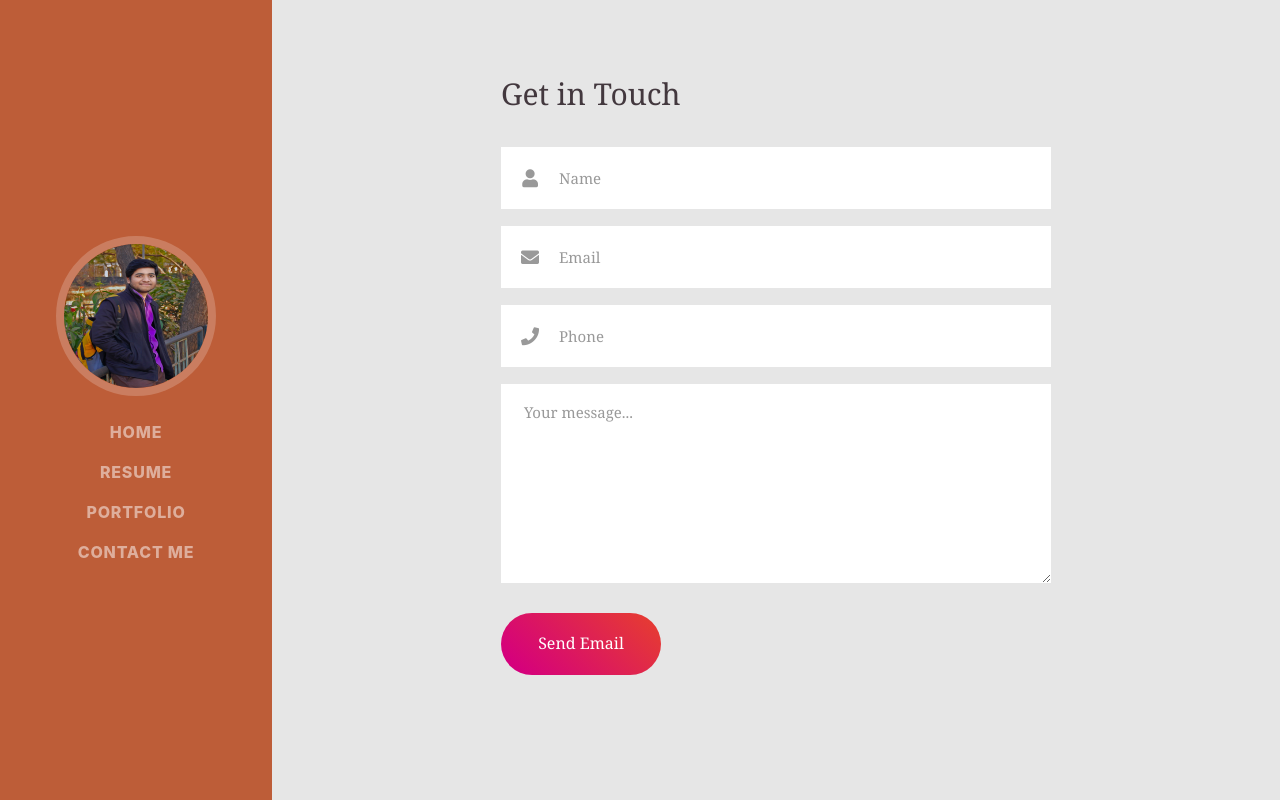
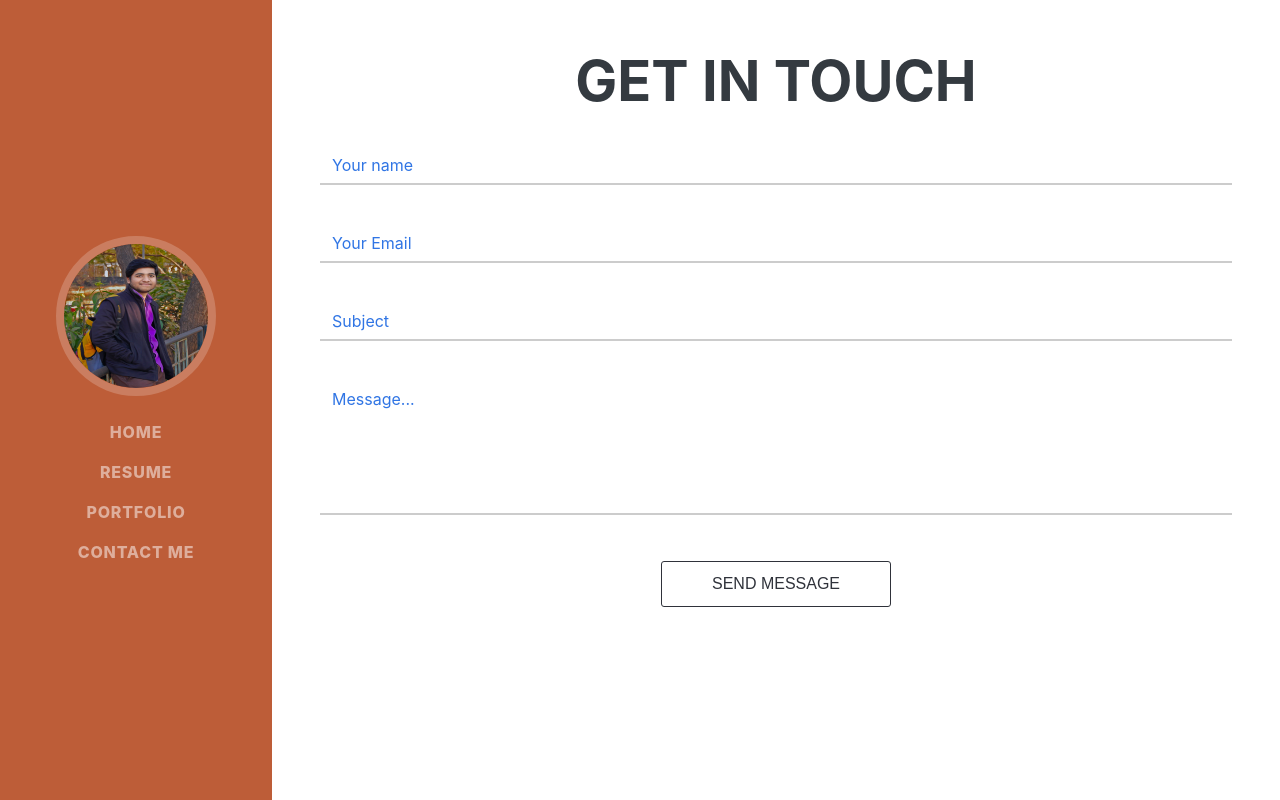
Before and after one commit to zahedbri/MyPortfolio-v1, an Angular app: page /contact in a window 1280 px wide. Built offline with nearby package versions, Linux system fonts and the light colour scheme; a web font is replaced by a local one.

Commit message:
contact form fixed

```diff
--- a/src/app/contact-form/contact-form.component.css
+++ b/src/app/contact-form/contact-form.component.css
@@ -1,340 +1,54 @@
-
-
-/*---------------------------------------------*/
-a {
-    font-family: 'Times New Roman', Times, serif;
-    font-size: 14px;
-    line-height: 1.7;
-    color: #666666;
-    margin: 0px;
-    transition: all 0.4s;
-    -webkit-transition: all 0.4s;
-    -o-transition: all 0.4s;
-    -moz-transition: all 0.4s;
+textarea {
+	resize: none;
+}
+.form-label {
+	font-size: 16px;
+	color: #3075e4;
+	margin: 0;
+	display: block;
+	opacity: 1;
+	-webkit-transition: .333s ease top, .333s ease opacity;
+	transition: .333s ease top, .333s ease opacity;
+}
+.form-control {
+	border-radius: 0;
+	border-color: #ccc;
+   	border-width: 0 0 2px 0;
+   	border-style: none none solid none;
+   	box-shadow: none;
+}
+.form-control:focus {
+	box-shadow: none;
+	border-color: #5e9bfc;
+}
+/* .js-hide-label {
+	opacity: 0;
+}
+.js-unhighlight-label {
+	color: #999  */
+/* } */
+.btn-start-order {
+	background: 0 0 #ffffff;
+    border: 1px solid #2f323a;
+    border-radius: 3px;
+    color: #2f323a;
+    font-family: "Raleway", sans-serif;
+    font-size: 16px;
+    line-height: inherit;
+    margin: 30px 0;
+    padding: 10px 50px;
+    text-transform: uppercase;
+    transition: all 0.25s ease 0s;
+}
+.btn-start-order:hover,.btn-start-order:active, .btn-start-order:focus {
+	border-color: #5e9bfc;
+	/*color: #5e9bfc;*/
 }
 
-a:focus {
-    outline: none !important;
+input::placeholder, textarea::placeholder {
+  color: #3075e4;
 }
 
-a:hover {
-    text-decoration: none;
+input:focus::placeholder, textarea:focus::placeholder {
+  color: grey;
 }
-
-  /*---------------------------------------------*/
-h1,h2,h3,h4,h5,h6 {
-    margin: 0px;
-}
-
-p {
-    font-family: 'Times New Roman', Times, serif;
-    font-size: 14px;
-    line-height: 1.7;
-    color: #666666;
-    margin: 0px;
-}
-
-ul, li {
-    margin: 0px;
-    list-style-type: none;
-}
-
-
-  /*---------------------------------------------*/
-input {
-    outline: none;
-    border: none;
-}
-
-input[type="number"] {
-    -moz-appearance: textfield;
-    appearance: none;
-    -webkit-appearance: none;
-}
-
-input[type="number"]::-webkit-outer-spin-button,
-input[type="number"]::-webkit-inner-spin-button {
-    -webkit-appearance: none;
-}
-
-textarea {
-    outline: none;
-    border: none;
-}
-
-textarea:focus, input:focus {
-    border-color: transparent !important;
-}
-
-input:focus::-webkit-input-placeholder { color:transparent; }
-input:focus:-moz-placeholder { color:transparent; }
-  input:focus::-moz-placeholder { color:transparent; }
-  input:focus:-ms-input-placeholder { color:transparent; }
-
-  textarea:focus::-webkit-input-placeholder { color:transparent; }
-  textarea:focus:-moz-placeholder { color:transparent; }
-  textarea:focus::-moz-placeholder { color:transparent; }
-  textarea:focus:-ms-input-placeholder { color:transparent; }
-
-  input::-webkit-input-placeholder { color: #999999;}
-  input:-moz-placeholder { color: #999999;}
-  input::-moz-placeholder { color: #999999;}
-  input:-ms-input-placeholder { color: #999999;}
-
-  textarea::-webkit-input-placeholder { color: #999999;}
-  textarea:-moz-placeholder { color: #999999;}
-  textarea::-moz-placeholder { color: #999999;}
-  textarea:-ms-input-placeholder { color: #999999;}
-
-  /*---------------------------------------------*/
-button {
-    outline: none !important;
-    border: none;
-    background: transparent;
-}
-
-button:hover {
-    cursor: pointer;
-}
-
-iframe {
-    border: none !important;
-}
-
-
-  /*---------------------------------------------*/
-  .container {
-      max-width: 1200px;
-  }
-
-
-
-
-  /*//////////////////////////////////////////////////////////////////
-  [ Contact ]*/
-
-.container-contact100 {
-    width: 100%;
-    min-height: 100vh;
-    display: -webkit-box;
-    display: -webkit-flex;
-    display: -moz-box;
-    display: -ms-flexbox;
-    display: flex;
-    flex-wrap: wrap;
-    justify-content: center;
-    align-items: center;
-    padding: 15px;
-    background: #e6e6e6;
-}
-
-.wrap-contact100 {
-    width: 550px;
-    background: transparent;
-    padding: 30px 0 80px 0;
-}
-
-
-  /*==================================================================
-  [ Form ]*/
-
-.contact100-form {
-    width: 100%;
-}
-
-.contact100-form-title {
-    display: block;
-    font-family: Georgia, 'Times New Roman', Times, serif;
-    font-size: 30px;
-    color: #43383e;
-    line-height: 1.2;
-    text-align: left;
-    padding-bottom: 35px;
-}
-
-
-
-  /*------------------------------------------------------------------
-  [ Input ]*/
-
-  .wrap-input100 {
-    width: 100%;
-    position: relative;
-    background-color: #fff;
-    margin-bottom: 17px;
-  }
-
-  .label-input100 {
-    display: -webkit-box;
-    display: -webkit-flex;
-    display: -moz-box;
-    display: -ms-flexbox;
-    display: flex;
-    justify-content: center;
-    align-items: center;
-    width: 58px;
-    height: 62px;
-    position: absolute;
-    top: 0;
-    left: 0;
-    cursor: pointer;
-    font-size: 18px;
-    color: #999999;
-  }
-
-  .input100 {
-    display: block;
-    width: 100%;
-    background: transparent;
-    font-family: Georgia, 'Times New Roman', Times, serif;
-    font-size: 15px;
-    color: #43383e;
-    line-height: 1.2;
-    padding: 0 5px;
-  }
-
-
-  /*---------------------------------------------*/
-  input.input100 {
-    height: 62px;
-    padding: 0 20px 0 58px;
-  }
-
-
-  textarea.input100 {
-    min-height: 199px;
-    padding: 19px 20px 0 23px;
-  }
-
-  /*------------------------------------------------------------------
-  [ Button ]*/
-  .container-contact100-form-btn {
-    display: -webkit-box;
-    display: -webkit-flex;
-    display: -moz-box;
-    display: -ms-flexbox;
-    display: flex;
-    flex-wrap: wrap;
-    padding-top: 13px;
-  }
-
-  .wrap-contact100-form-btn {
-    display: block;
-    position: relative;
-    z-index: 1;
-    border-radius: 31px;
-    overflow: hidden;
-  }
-
-  .contact100-form-bgbtn {
-    position: absolute;
-    z-index: -1;
-    width: 300%;
-    height: 100%;
-    background: #df2351;
-    background: -webkit-linear-gradient(-135deg, #d5007d, #e53935, #d5007d, #e53935);
-    background: -o-linear-gradient(-135deg, #d5007d, #e53935, #d5007d, #e53935);
-    background: -moz-linear-gradient(-135deg, #d5007d, #e53935, #d5007d, #e53935);
-    background: linear-gradient(-135deg, #d5007d, #e53935, #d5007d, #e53935);
-    top: 0;
-    left: -100%;
-
-    -webkit-transition: all 0.4s;
-    -o-transition: all 0.4s;
-    -moz-transition: all 0.4s;
-    transition: all 0.4s;
-  }
-
-  .contact100-form-btn {
-    display: -webkit-box;
-    display: -webkit-flex;
-    display: -moz-box;
-    display: -ms-flexbox;
-    display: flex;
-    justify-content: center;
-    align-items: center;
-    padding: 0 20px;
-    min-width: 160px;
-    height: 62px;
-
-    font-family: Georgia, 'Times New Roman', Times, serif;
-    font-size: 16px;
-    color: #fff;
-    line-height: 1.2;
-  }
-
-  .wrap-contact100-form-btn:hover .contact100-form-bgbtn {
-    left: 0;
-  }
-
-  /*------------------------------------------------------------------
-  [ Responsive ]*/
-
-
-
-  /*------------------------------------------------------------------
-  [ Alert validate ]*/
-
-  .validate-input {
-    position: relative;
-  }
-
-  .alert-validate::before {
-    content: attr(data-validate);
-    position: absolute;
-    max-width: 70%;
-    background-color: #fff;
-    border: 1px solid #c80000;
-    border-radius: 2px;
-    padding: 4px 25px 4px 10px;
-    top: 50%;
-    -webkit-transform: translateY(-50%);
-    -moz-transform: translateY(-50%);
-    -ms-transform: translateY(-50%);
-    -o-transform: translateY(-50%);
-    transform: translateY(-50%);
-    right: 2px;
-    pointer-events: none;
-
-    font-family: 'Times New Roman', Times, serif;
-    color: #c80000;
-    font-size: 13px;
-    line-height: 1.4;
-    text-align: left;
-
-    visibility: hidden;
-    opacity: 0;
-
-    -webkit-transition: opacity 0.4s;
-    -o-transition: opacity 0.4s;
-    -moz-transition: opacity 0.4s;
-    transition: opacity 0.4s;
-  }
-
-  .alert-validate::after {
-    content: "\f06a";
-    font-family: FontAwesome;
-    display: block;
-    position: absolute;
-    color: #c80000;
-    font-size: 16px;
-    top: 50%;
-    -webkit-transform: translateY(-50%);
-    -moz-transform: translateY(-50%);
-    -ms-transform: translateY(-50%);
-    -o-transform: translateY(-50%);
-    transform: translateY(-50%);
-    right: 8px;
-  }
-
-  .alert-validate:hover:before {
-    visibility: visible;
-    opacity: 1;
-  }
-
-  @media (max-width: 992px) {
-    .alert-validate::before {
-      visibility: visible;
-      opacity: 1;
-    }
-  }
--- a/src/app/contact-form/contact-form.component.html
+++ b/src/app/contact-form/contact-form.component.html
@@ -1,43 +1,33 @@
-<div class="container-contact100">
-    <div class="wrap-contact100">
-        <form class="contact100-form validate-form">
-            <span class="contact100-form-title">
-                Get in Touch
-            </span>
-
-            <div class="wrap-input100 validate-input" data-validate="Name is required">
-                <input class="input100" id="name" type="text" name="name" placeholder="Name">
-                <label class="label-input100" for="name">
-                    <span class="fas fa-user"></span>
-                </label>
+<div class="container mt-5 px-5">
+        <div class="row">
+            <div class="col-xs-12 col-sm-12 col-md-12 col-lg-12 text-center">
+              <h2>Get in Touch</h2>
             </div>
-
-            <div class="wrap-input100 validate-input" data-validate = "Valid email is required: ex@abc.xyz">
-                <input class="input100" id="email" type="text" name="email" placeholder="Email">
-                <label class="label-input100" for="email">
-                    <span class="fas fa-envelope"></span>
-                </label>
+        </div>
+        <div class="row mt-4">
+            <!-- col-xs-6 col-sm-6 col-md-6 col-lg-6 col-xs-offset-3  -->
+            <div class="col-xs-12 col-sm-12 col-md-12 col-lg-12 text-center">
+                <form name="contact"  method="POST" data-netlify="true">
+                    <div class="form-group">
+                        <!-- <label class="form-label" for="name">Your Name</label> -->
+                        <input type="text" class="form-control" id="name" name="name" placeholder="Your name" tabindex="1" required>
+                    </div><br>
+                    <div class="form-group">
+                        <!-- <label class="form-label" for="email">Your Email</label> -->
+                        <input type="email" class="form-control" id="email" name="email" placeholder="Your Email" tabindex="2" required>
+                    </div><br>
+                    <div class="form-group">
+                        <!-- <label class="form-label" for="subject">Subject</label> -->
+                        <input type="text" class="form-control" id="subject" name="subject" placeholder="Subject" tabindex="3">
+                    </div><br>
+                    <div class="form-group">
+                        <!-- <label class="form-label" for="message">Message</label> -->
+                        <textarea rows="5" cols="50" name="message" class="form-control" id="message" placeholder="Message..." tabindex="4" required></textarea>
+                    </div>
+                    <div class="text-center">
+                        <button type="submit" class="btn btn-start-order">Send Message</button>
+                    </div>
+                </form>
             </div>
-
-            <div class="wrap-input100 validate-input" data-validate = "Phone is required">
-                <input class="input100" id="phone" type="tel" name="phone" placeholder="Phone">
-                <label class="label-input100" for="phone">
-                    <span class="fas fa-phone"></span>
-                </label>
-            </div>
-
-            <div class="wrap-input100 validate-input" data-validate = "Message is required">
-                <textarea class="input100" name="message" placeholder="Your message..."></textarea>
-            </div>
-
-            <div class="container-contact100-form-btn">
-                <div class="wrap-contact100-form-btn">
-                    <div class="contact100-form-bgbtn"></div>
-                    <button class="contact100-form-btn">
-                        Send Email
-                    </button>
-                </div>
-            </div>
-        </form>
-    </div>
-</div>
+        </div>
+      </div>
```
Also changed, not shown: 2 other files (tests, documents, lock files or other folders).
